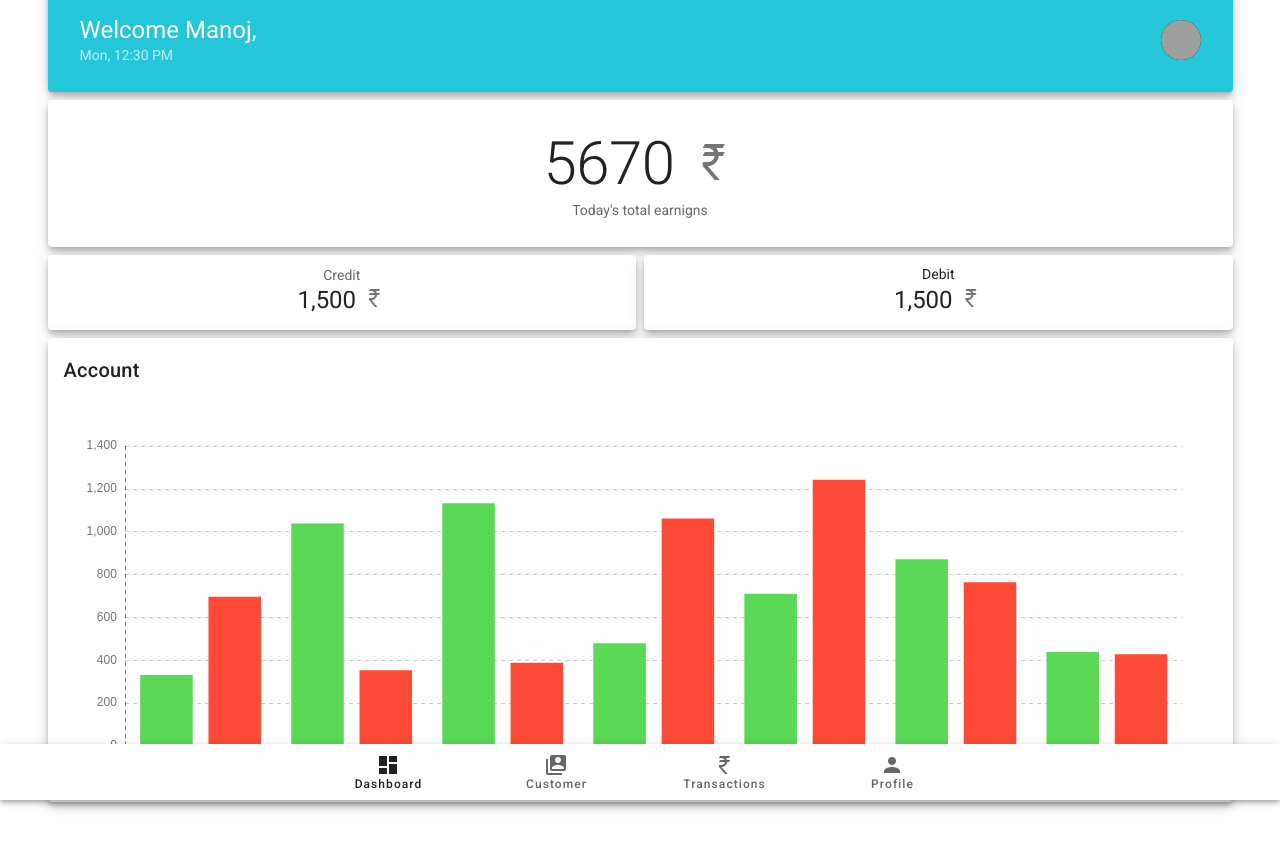
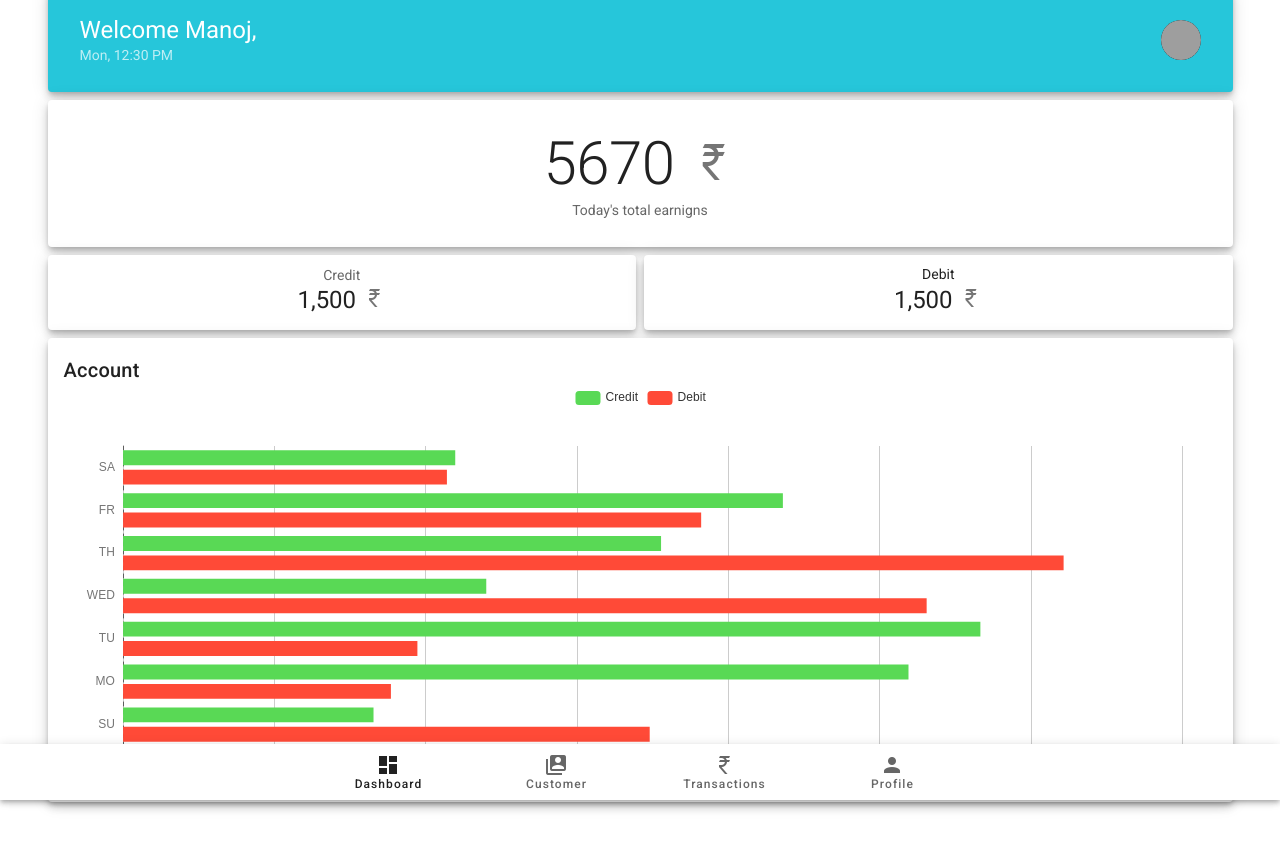
Before and after one commit to manojchrsya/shopkeepr-web, a Nuxt app: page / in a window 1280 px wide. Built offline with nearby package versions, Linux system fonts and the light colour scheme; grey boxes are pictures that could not be loaded.

Commit message:
changed graph alignment

```diff
--- a/pages/index.vue
+++ b/pages/index.vue
@@ -80,6 +80,8 @@
               ['color', ['#59d955', '#ff4a37']],
               ['legend.show', true],
               ['xAxis.axisLabel.show', true],
+              ['xAxis.type', 'value'],
+              ['yAxis.type', 'category'],
               ['yAxis.axisLabel.show', true],
               ['yAxis.axisTick', false],
               ['grid.left', '2%'],
@@ -101,7 +103,7 @@
 
 <script>
 import EChart from '@/components/chart/echart'
-
+import 'echarts/lib/component/legend'
 export default {
   components: {
     EChart
```
